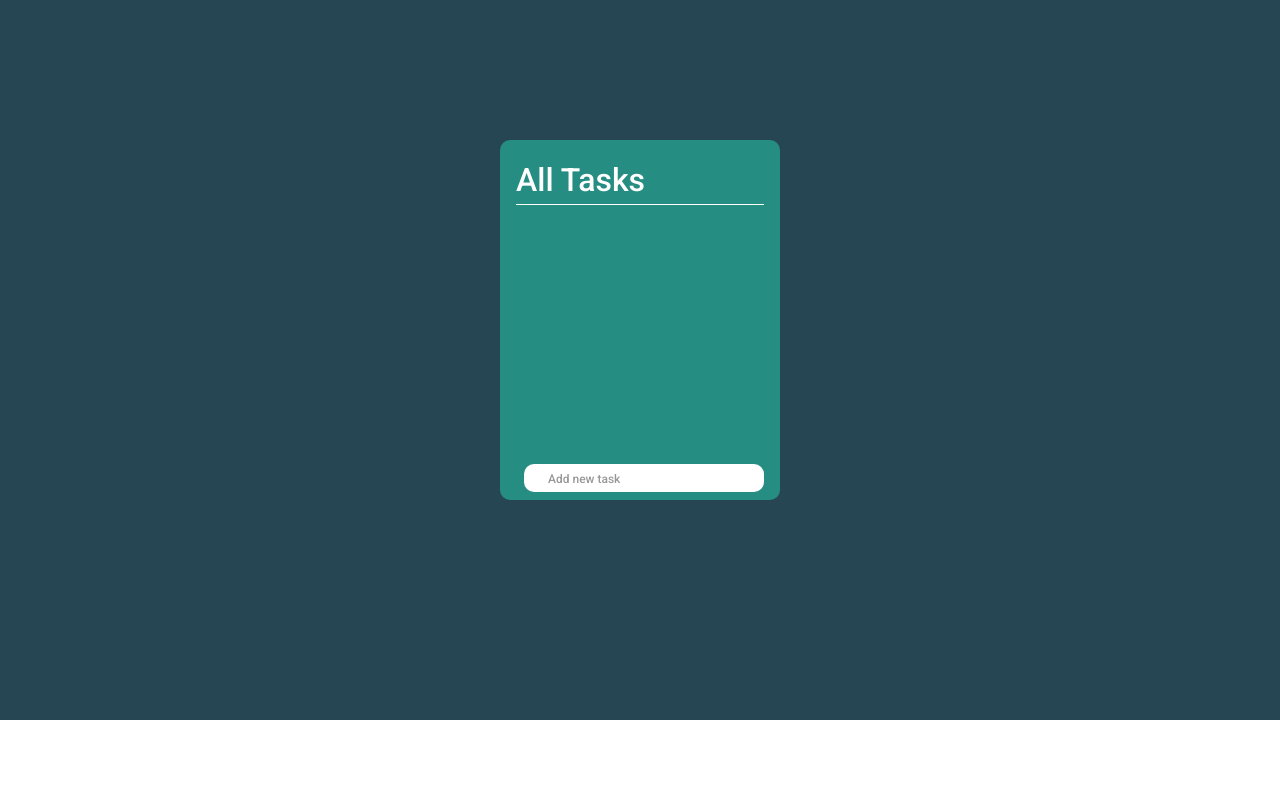
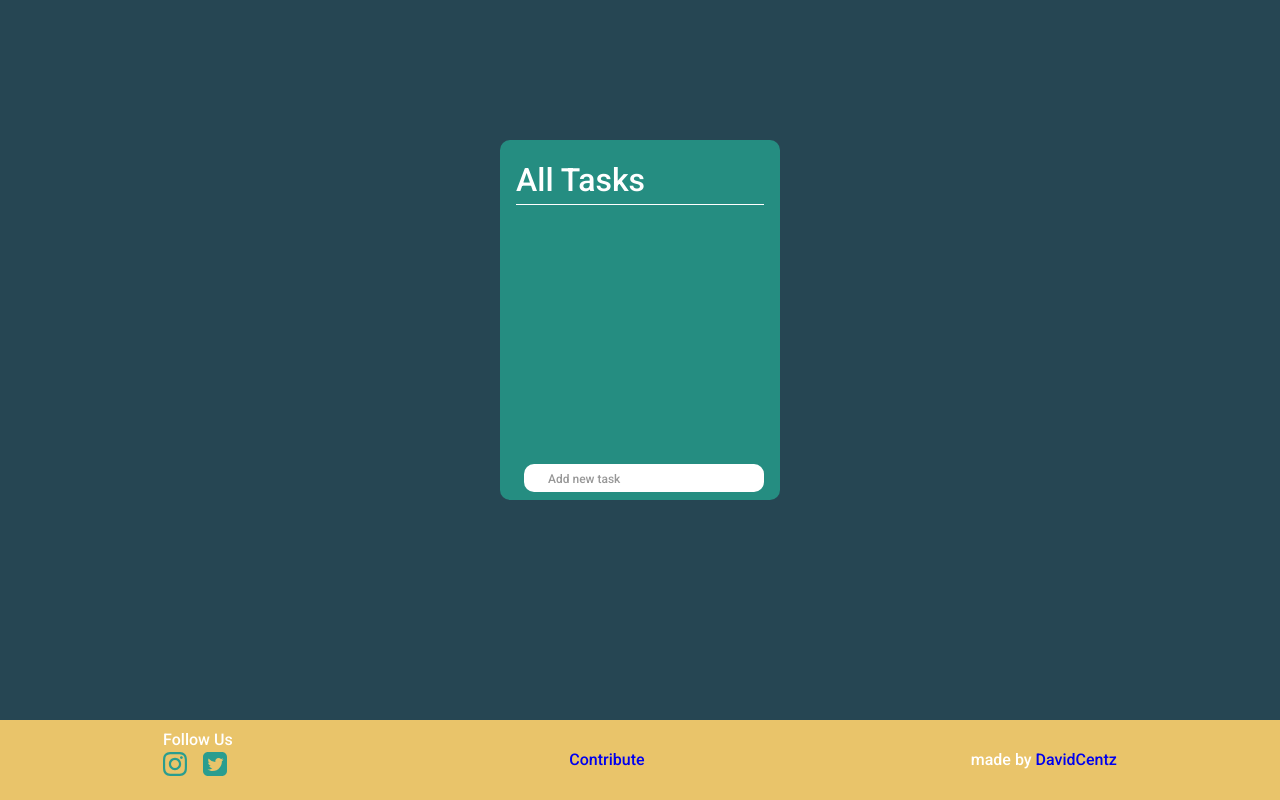
Before and after one commit to Parzivalcen/TodoAppTOP, a website built with webpack: page dist/index.html in a window 1280 px wide. Shown: the part 880-1680 px from the top of the page. Before the commit the page ends 1600 px from the top, so only its background shows below. Built offline with nearby package versions, Linux system fonts and the light colour scheme; files whose address does not match are found by name.

Commit message:
incomplete footer

```diff
--- a/src/index.js
+++ b/src/index.js
@@ -5,6 +5,7 @@ import { store } from "./StoreTask/store";
 import { home } from "./modules/home";
 import sideBar from "./modules/sideBar";
 import taskDescPanel from "./modules/taskPanel";
+import footer from "./modules/footer";
 
 const body = document.body;
 const main = document.createElement('main');
@@ -18,6 +19,8 @@ sideBar.toggle();
 body.appendChild(main);
 
 main.appendChild(home.hero());
+
+body.appendChild(footer())
 
 document.addEventListener('DOMContentLoaded', Task.displayTasks());
 
--- /dev/null
+++ b/src/modules/footer.js
@@ -0,0 +1,24 @@
+import '../styles/footer.css'
+const footer = () => {
+  const footer = document.createElement('footer');
+  footer.classList.add('footer');
+  footer.innerHTML = `
+  <div class="container container--footer">
+  <div class="socials">
+    <p>Follow Us</p>
+    <div class="social-icons" >
+      <a class="instagram" target="_blank" href="https://www.instagram.com/"></a>
+      </a>
+      <a class="twitter" target="_blank" href="https://twitter.com/home">
+      </a>
+    </div>
+  </div>
+  <a class="contribute" target="_blank" href="https://github.com/Parzivalcen/TodoAppModular">
+Contribute</a>
+  <div class="made">
+    <p>made by <a target="_blank" href="https://github.com/Parzivalcen">DavidCentz</a></p>
+  </div>
+  </div>`;
+  return footer;
+}
+export default footer
--- a/src/modules/taskPanel.js
+++ b/src/modules/taskPanel.js
@@ -15,6 +15,7 @@ export default class taskDescPanel {
       <button class="hide-desc-panel"></button>
     </div>
     <div class="set-date">
+      <label class="add-date-label" for="due-Date">Add due date</label>
       <input type="date" id="due-Date" name="due-Date">
       <button class="due-Date-btn"></button>
     </div>
--- /dev/null
+++ b/src/styles/footer.css
@@ -0,0 +1,38 @@
+@media screen and (min-width: 0px) {
+  a:visited{
+    color: inherit;
+  }
+  .container--footer{
+    display: flex;
+    justify-content: space-around;
+    align-items: center;
+    min-height: 10vh;
+    background-color: #e9c46a;
+    color: white;
+  }
+
+  /* SOCIALS */
+  .social-icons{
+    display: flex;
+  }
+  .instagram, .twitter{
+    background: transparent;
+    background-color: #2a9d8f;
+    -webkit-mask-repeat: no-repeat;
+    mask-repeat: no-repeat;
+    cursor: pointer;
+    width: 5vh;
+    height: 5vh;
+
+  }
+  .instagram{
+    -webkit-mask-image: url(../imgs/instagram.svg) ;
+    mask-image: url(../imgs/instagram.svg) ;
+  }
+  .twitter{
+    -webkit-mask-image: url(../imgs/twitter.svg) ;
+    mask-image: url(../imgs/twitter.svg) ;
+
+  }
+
+}
--- a/src/styles/styles.css
+++ b/src/styles/styles.css
@@ -65,6 +65,10 @@ select {
   -webkit-appearance: none;
   appearance: none;
 
+}
+input:focus{
+ outline: none;
+  appearance: none;
 }
 
 
--- a/src/styles/taskPanel.css
+++ b/src/styles/taskPanel.css
@@ -34,13 +34,17 @@
     cursor: pointer;
   }
   .set-date{
+    position: relative;
     display: grid;
     place-items: center;
     padding: .2em;
     border-radius: 10px;
     grid-template-columns: 1fr 4vh;
-
     border: 1px solid white;
+  }
+  .add-date-label{
+    position: absolute;
+    z-index: -1;
   }
   #due-Date{
     border: none;
@@ -59,9 +63,14 @@
   .notes-panel{
     position: relative;
     margin-top: 1rem;
+    min-height: 10vh;
     padding: .3em;
     border: 1px solid white;
     border-radius: 10px;
+    background: rgba(221, 192, 117, 0.9);
+  }
+  .task-notes:focus{
+    outline: none;
   }
   .notes-panel > .add-task-note{
     background: transparent;
@@ -70,3 +79,9 @@
     right    : 1vh;
   }
 }
+@media screen and (min-width: 800px) {
+  .add-date-label{
+    display: none;
+  }
+
+}
```
Also changed, not shown: src/imgs/instagram.svg (added), src/imgs/twitter.svg (added), 1 other file.
